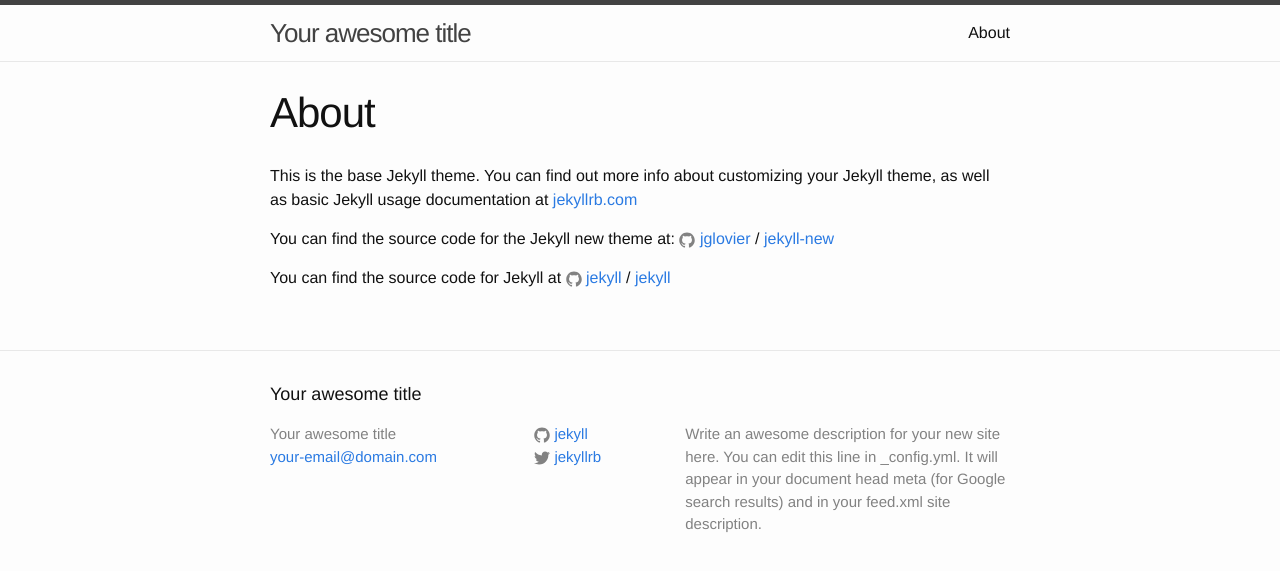
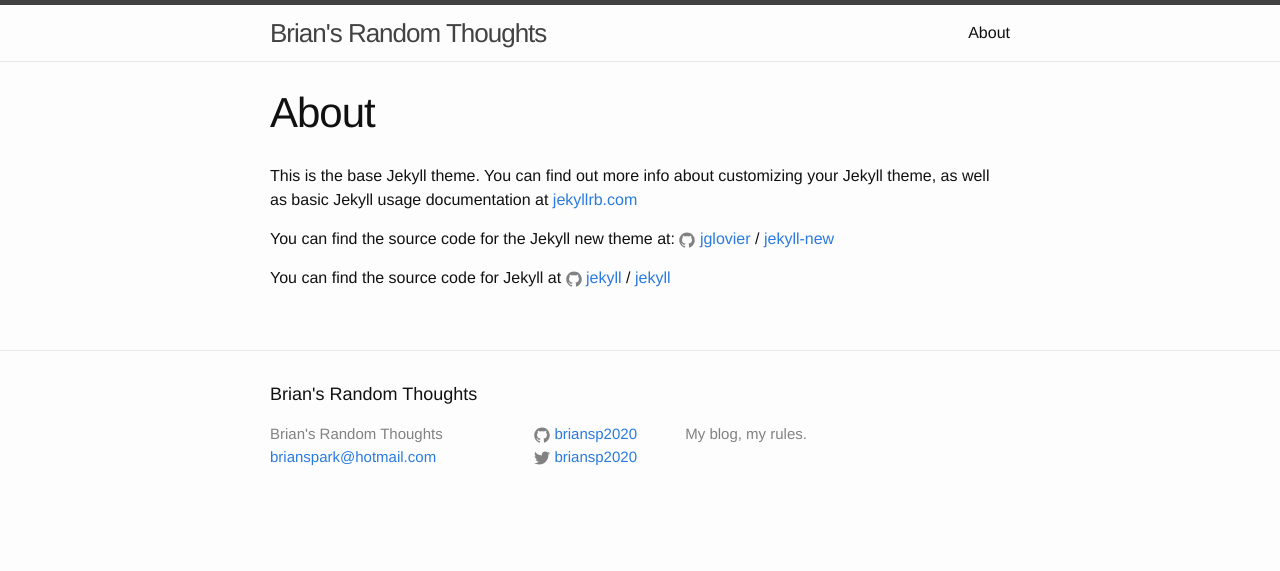
Before and after one commit to briansp2020/briansp2020.github.io, a Jekyll site: the page built from about.md, in a window 1280 px wide. Shown: the top 571 px of the page. Built offline with Jekyll 4.4.1, drawn with Linux system fonts in a browser that asks for light colours.

Commit message:
My first blog.

```diff
--- a/_config.yml
+++ b/_config.yml
@@ -6,16 +6,14 @@
 # 'jekyll serve'. If you change this file, please restart the server process.
 
 # Site settings
-title: Your awesome title
-email: your-email@domain.com
+title: Brian's Random Thoughts
+email: brianspark@hotmail.com
 description: > # this means to ignore newlines until "baseurl:"
-  Write an awesome description for your new site here. You can edit this
-  line in _config.yml. It will appear in your document head meta (for
-  Google search results) and in your feed.xml site description.
+  My blog, my rules.
 baseurl: "" # the subpath of your site, e.g. /blog
 url: "http://yourdomain.com" # the base hostname & protocol for your site
-twitter_username: jekyllrb
-github_username:  jekyll
+twitter_username: briansp2020
+github_username:  briansp2020
 
 # Build settings
 markdown: kramdown
```
Also changed, not shown: _posts/2016-06-19-cs344.markdown (added, +122 -0 lines), _posts/2016-06-19-welcome-to-jekyll.markdown (deleted, +0 -25 lines).
